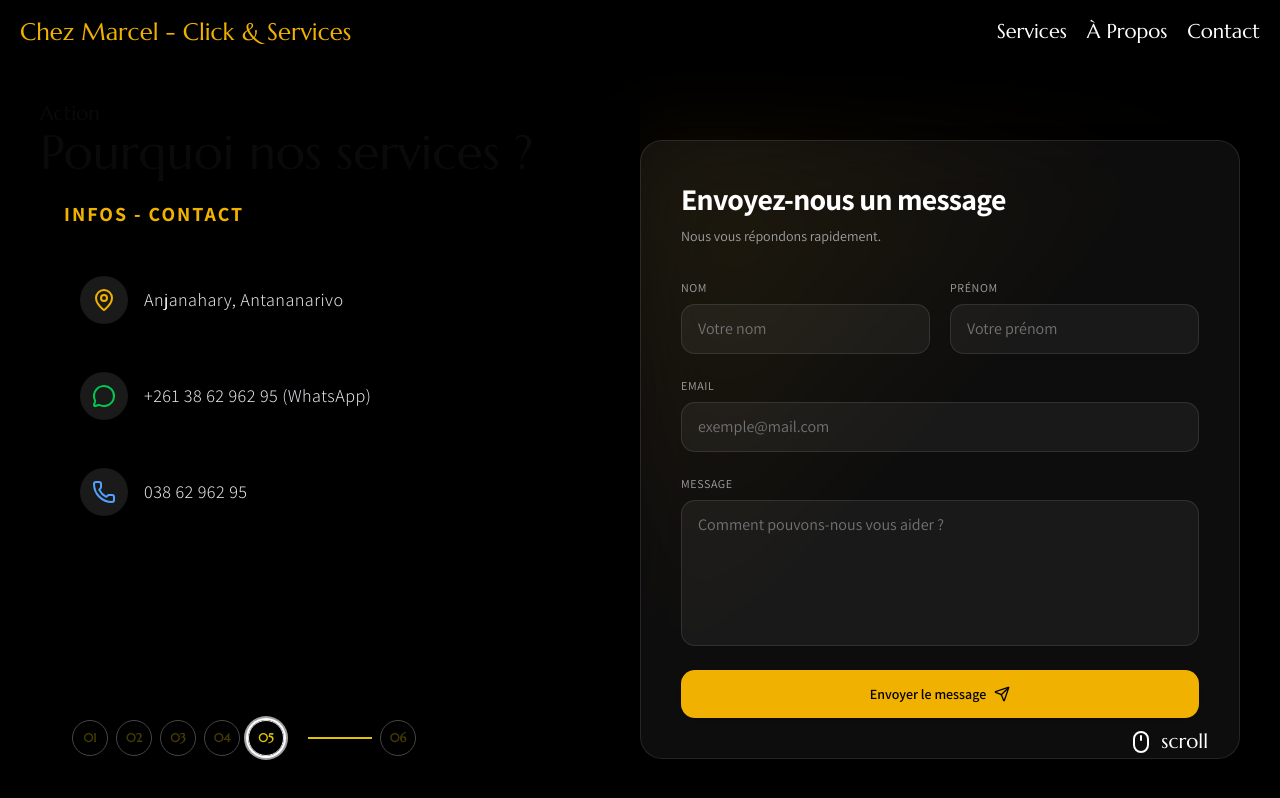
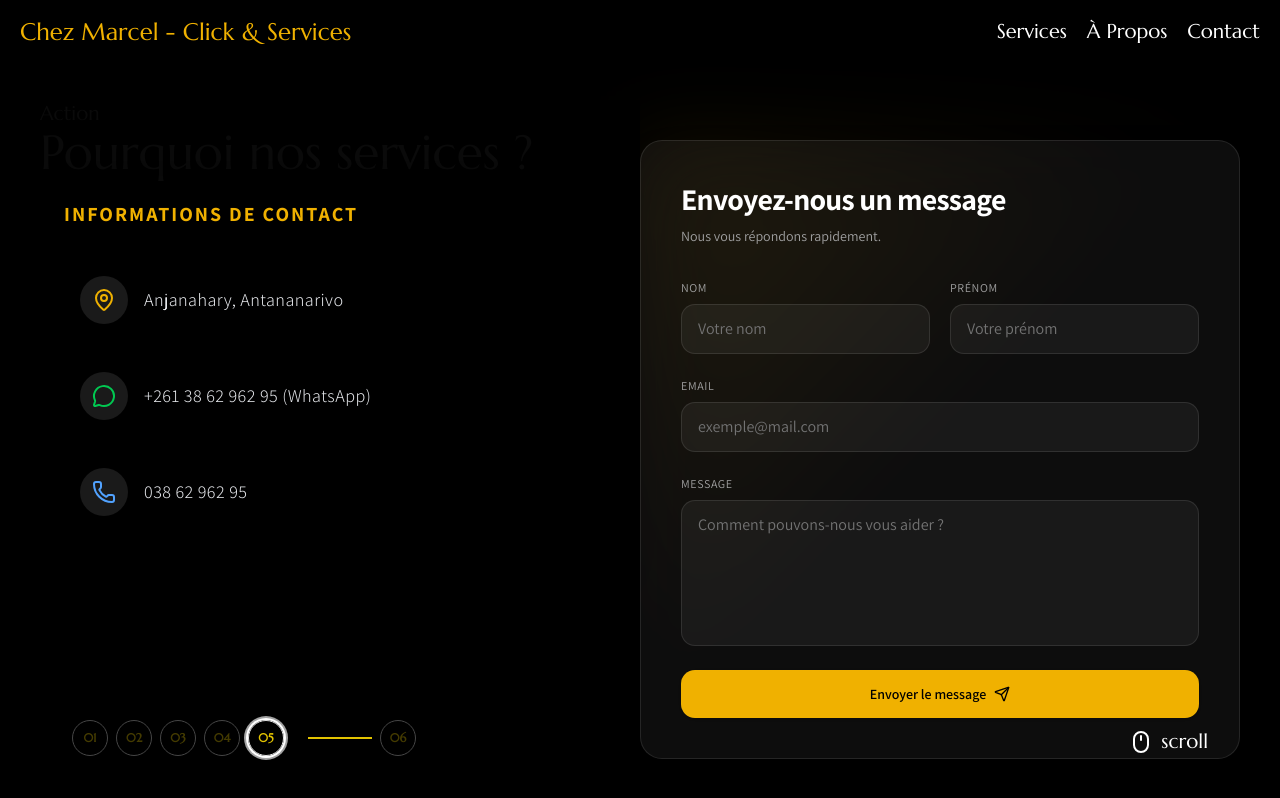
Before and after one commit to Tojo-rasii/chez_marcel, a Next.js app: page / in a window 1280 px wide. Both pictures are taken after a click on the link "05". Built offline with nearby package versions, Linux system fonts and the light colour scheme; a web font is replaced by a local one; what lightswind would draw is missing.

Commit message:
ajustement

```diff
--- a/components/Section/section_contact/contactInfo.tsx
+++ b/components/Section/section_contact/contactInfo.tsx
@@ -5,7 +5,7 @@ export default function ContactInfo() {
     <div className=" p-6 rounded-3xl shadow-2xl text-white max-w-xl">
       {/* En-tête */}
       <h2 className="text-xl font-bold tracking-tight mb-8 text-yellow-500 uppercase text-sm tracking-widest">
-        Infos - Contact
+        Informations de contact
       </h2>
 
       {/* Liste des informations */}
```
